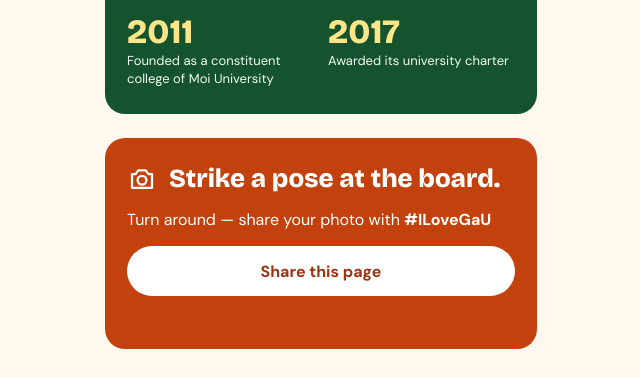
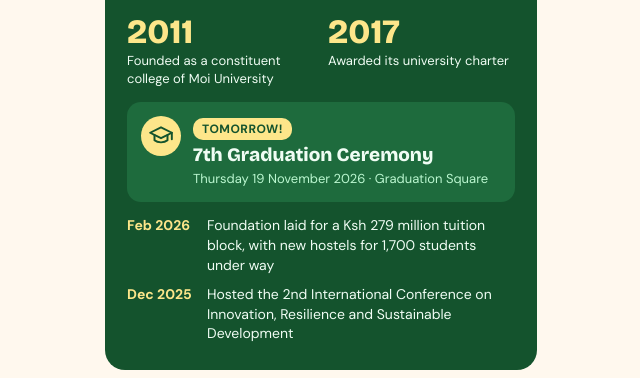
Before and after one commit to majidtech25/gau-qr-tour, a plain HTML site: page index.html in a window 1280 px wide. Shown: the part 1290-1668 px from the top of the page, without its empty margins (319-959 px from the left). Drawn offline with nearby package versions, Linux system fonts and the light colour scheme.

Commit message:
Proudly GaU: 7th Graduation + proud moments
- 7th Graduation Ceremony, Thu 19 Nov 2026, Graduation Square, with a
  status line that changes by date (Coming up / Tomorrow / Today /
  Congratulations, graduates)
- Feb 2026: Ksh 279m tuition block foundation; hostels for 1,700 under way
- Dec 2025: 2nd International Conference (IRSD-2025)
All from gau.ac.ke (sources in an HTML comment).

Co-Authored-By: Claude Opus 5.5 <noreply@anthropic.com>
Claude-Session: https://claude.ai/code/session_019395xUsvWvzmBPeKjfv8fN

```diff
--- a/css/style.css
+++ b/css/style.css
@@ -19,6 +19,8 @@
   --sun-soft: #fdebd8; /* chip background */
   --green: #14532d; /* "Proudly GaU" panel */
   --gold: #fde68a; /* numbers on green */
+  --green-2: #1e6b3d; /* graduation highlight on green */
+  --mint: #bbf7d0; /* small text on green */
   --backdrop: rgba(20, 14, 8, 0.86); /* behind the enlarged photo */
   --card: #ffffff; /* enlarged photo card */
 
@@ -618,3 +620,61 @@ body.has-viewer {
     width: 124px;
   }
 }
+
+/* ---------- Proud moments (inside Proudly GaU) ---------- */
+.grad {
+  display: flex;
+  gap: 12px;
+  align-items: flex-start;
+  padding: 14px;
+  border-radius: 14px;
+  background: var(--green-2);
+}
+.grad__icon {
+  flex: 0 0 40px;
+  height: 40px;
+  border-radius: 50%;
+  display: grid;
+  place-items: center;
+  background: var(--gold);
+  color: var(--green);
+}
+.grad__status {
+  display: inline-block;
+  margin-bottom: 4px;
+  padding: 2px 9px;
+  border-radius: 10px;
+  background: var(--gold);
+  color: var(--green);
+  font-size: 12px;
+  font-weight: 700;
+  letter-spacing: 0.5px;
+  text-transform: uppercase;
+}
+.grad__title {
+  font: 800 19px/1.2 var(--font-display);
+}
+.grad__when {
+  margin-top: 2px;
+  font-size: 13px;
+  color: var(--mint);
+}
+.moments {
+  list-style: none;
+  margin: 0;
+  padding: 0;
+  display: flex;
+  flex-direction: column;
+  gap: 10px;
+}
+.moments li {
+  display: grid;
+  grid-template-columns: 70px 1fr;
+  gap: 10px;
+  font-size: 14px;
+  line-height: 1.4;
+}
+.moments__date {
+  font-weight: 700;
+  color: var(--gold);
+}
--- a/index.html
+++ b/index.html
@@ -253,7 +253,7 @@
         </p>
       </section>
 
-      <!-- ============ 4. PROUDLY GaU — facts + one voice ============ -->
+      <!-- ============ 4. PROUDLY GaU — facts + proud moments ============ -->
       <section class="panel proud" aria-labelledby="proud-title">
         <h2 id="proud-title" data-i18n="proud.title">Proudly GaU</h2>
         <dl class="facts">
@@ -268,6 +268,33 @@
             <dd data-i18n="proud.f2">Awarded its university charter</dd>
           </div>
         </dl>
+
+        <!-- Sources (gau.ac.ke, checked 18 Nov 2026):
+             - 7th Graduation: /wp-content/uploads/2026/10/7th-GRADUATION-NOTICE-.pdf
+             - Tuition block + hostels: news post of 12 Feb 2026
+             - IRSD-2025 conference: news post of 3 Dec 2025
+             main.js (section 6) swaps the graduation status line by date. -->
+        <div class="grad" data-event-date="2026-11-19">
+          <span class="grad__icon" aria-hidden="true">
+            <svg width="26" height="26" viewBox="0 0 24 24" fill="none" stroke="currentColor" stroke-width="1.8" stroke-linecap="round" stroke-linejoin="round"><path d="M2 9l10-5 10 5-10 5z" /><path d="M6 11v5c3 2.5 9 2.5 12 0v-5" /><path d="M22 9v6" /></svg>
+          </span>
+          <div>
+            <p class="grad__status" data-i18n="proud.gradSoon">Coming up</p>
+            <p class="grad__title" data-i18n="proud.gradTitle">7th Graduation Ceremony</p>
+            <p class="grad__when" data-i18n="proud.gradWhen">Thursday 19 November 2026 · Graduation Square</p>
+          </div>
+        </div>
+
+        <ul class="moments">
+          <li>
+            <span class="moments__date" data-i18n="proud.m1date">Feb 2026</span>
+            <span data-i18n="proud.m1">Foundation laid for a Ksh 279 million tuition block, with new hostels for 1,700 students under way</span>
+          </li>
+          <li>
+            <span class="moments__date" data-i18n="proud.m2date">Dec 2025</span>
+            <span data-i18n="proud.m2">Hosted the 2nd International Conference on Innovation, Resilience and Sustainable Development</span>
+          </li>
+        </ul>
       </section>
 
       <!-- ============ 5. PHOTO SPOT ============ -->
--- a/js/i18n.js
+++ b/js/i18n.js
@@ -36,6 +36,16 @@ window.I18N = {
     "proud.title": "Proudly GaU",
     "proud.f1": "Founded as a constituent college of Moi University",
     "proud.f2": "Awarded its university charter",
+    "proud.gradSoon": "Coming up",
+    "proud.gradTomorrow": "Tomorrow!",
+    "proud.gradToday": "Today!",
+    "proud.gradPast": "Congratulations, graduates!",
+    "proud.gradTitle": "7th Graduation Ceremony",
+    "proud.gradWhen": "Thursday 19 November 2026 · Graduation Square",
+    "proud.m1date": "Feb 2026",
+    "proud.m1": "Foundation laid for a Ksh 279 million tuition block, with new hostels for 1,700 students under way",
+    "proud.m2date": "Dec 2025",
+    "proud.m2": "Hosted the 2nd International Conference on Innovation, Resilience and Sustainable Development",
 
     "spot.title": "Strike a pose at the board.",
     "spot.body": "Turn around — share your photo with",
--- a/js/main.js
+++ b/js/main.js
@@ -189,4 +189,20 @@
       });
     });
   }
+
+  /* ---------- 6. Graduation status by date ----------
+     "Coming up" -> "Tomorrow!" -> "Today!" -> "Congratulations, graduates!"
+     Uses the visitor's local date. Without JS the line reads "Coming up". */
+  var grad = document.querySelector("[data-event-date]");
+  if (grad) {
+    var status = grad.querySelector(".grad__status");
+    var parts = grad.getAttribute("data-event-date").split("-");
+    var event = new Date(+parts[0], +parts[1] - 1, +parts[2]);
+    var now = new Date();
+    var today = new Date(now.getFullYear(), now.getMonth(), now.getDate());
+    var days = Math.round((event - today) / 86400000);
+    var key = days > 1 ? "proud.gradSoon" : days === 1 ? "proud.gradTomorrow" : days === 0 ? "proud.gradToday" : "proud.gradPast";
+    status.setAttribute("data-i18n", key);
+    status.textContent = t(document.documentElement.lang || "en", key);
+  }
 })();
```
